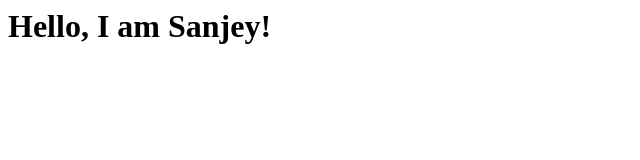
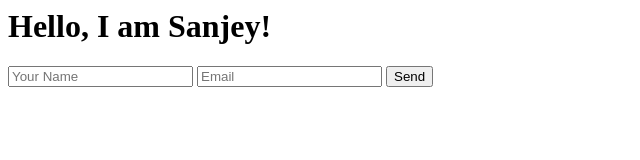
Before and after one commit to Sanjey-Project/portfolio-website, a plain HTML site: page index.html in a window 1280 px wide. Shown: the whole page, without its empty margins (0-640 px from the left). Drawn offline with Linux system fonts and the light colour scheme.

Commit message:
Added contact form to portfolio

```diff
--- a/index.html
+++ b/index.html
@@ -1,5 +1,11 @@
 <!-- index.html -->
 <html>
   <head><title>My Portfolio</title></head>
-  <body><h1>Hello, I am Sanjey!</h1></body>
+  <body><h1>Hello, I am Sanjey!</h1>
+  <form>
+  <input type="text" placeholder="Your Name" />
+  <input type="email" placeholder="Email" />
+  <button>Send</button>
+</form>
+</body>
 </html>
```
